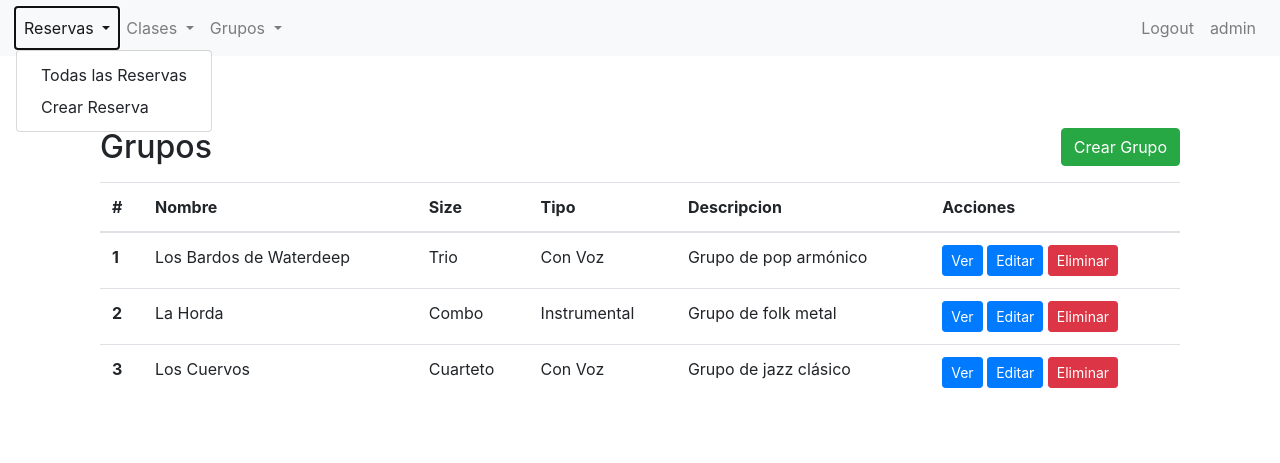
After one commit to BlueMogwai/Entrega_Final_Garcia, a Django app: page /bookings/grupo/list/ in a window 1280 px wide, after a click on "Reservas". The commit adds this page. Shown: the top 463 px of the page. Run offline with Django 5.2, Linux system fonts and the light colour scheme; a user stored in the database is signed in; data comes from the database, SQL or seed files in the repository; both versions use the stored data as it was before the commit; some libraries are stand-ins or nearby versions.

Commit message:
creacion de modelos/CRUD/links extra

```diff
--- a/bookings/forms.py
+++ b/bookings/forms.py
@@ -11,3 +11,9 @@ class ClaseSearchForm(forms.Form):
     nombre = forms.CharField(
         max_length=50, required=True, label="Ingresar nombre de la clase"
     )
+
+
+class GrupoSearchForm(forms.Form):
+    nombre = forms.CharField(
+        max_length=50, required=True, label="Ingresar nombre del grupo"
+    )
--- a/bookings/models.py
+++ b/bookings/models.py
@@ -5,44 +5,28 @@ from django.contrib.auth.models import User
 
 # Create your models here.
 
-class Size(models.Model):
-    duo = "duo"
-    trio = "trio"
-    cuarteto = "cuarteto"
-    combo = "combo"
-
-    size_choices = [
-        (duo, "duo"),
-        (trio, "trio"),
-        (cuarteto, "cuarteto"),
-        (combo, "combo"),
-    ]
-
-    size = models.CharField(max_length=10, choices=size_choices)
+class Size(models.TextChoices):
+    duo = "duo", ("Duo")
+    trio = "trio", ("Trio")
+    cuarteto = "cuarteto", ("Cuarteto")
+    combo = "combo", ("Combo")
 
 
-class Tipo(models.Model):
-    instrumental = "instrumental"
-    con_voz = "convoz"
-
-    tipo_choices = [
-        (instrumental, "Grupo instrumental"),
-        (con_voz, "Grupo con vocalista"),
-    ]
-
-    tipo = models.CharField(max_length=20, choices=tipo_choices)
+class Tipo(models.TextChoices):
+    instrumental = "instrumental", ("Instrumental")
+    con_voz = "convoz", ("Con Voz")
 
 
 class Grupo(models.Model):
     nombre = models.CharField(max_length=100)
     size = models.CharField(
         max_length=20,
-        choices=Size.size_choices,
+        choices=Size.choices,
         default=Size.combo
         )
     tipo = models.CharField(
         max_length=20,
-        choices=Tipo.tipo_choices,
+        choices=Tipo.choices,
         default=Tipo.instrumental
         )
     descripcion = models.CharField(max_length=500)
--- a/bookings/templates/bookings/base.html
+++ b/bookings/templates/bookings/base.html
@@ -22,9 +22,8 @@
                         Reservas
                     </a>
                     <div class="dropdown-menu" aria-labelledby="navbarDropdownMenuLinkReserva">
-                        <a class="dropdown-item" href="">Todas las Reservas</a>
-                        <a class="dropdown-item" href="">Crear Reserva</a>
-                        <a class="dropdown-item" href="">Buscar Reserva por usuario</a>
+                        <a class="dropdown-item" href="{% url 'reserva-list' %}">Todas las Reservas</a>
+                        <a class="dropdown-item" href="{% url 'reserva-create' %}">Crear Reserva</a>
                     </div>
                 </li>
                 <!-- Dropdown for Clase -->
@@ -36,6 +35,17 @@
                         <a class="dropdown-item" href="{% url 'clase-list' %}">Todas las Clases</a>
                         <a class="dropdown-item" href="{% url 'clase-create' %}">Crear Clase</a>
                         <a class="dropdown-item" href="{% url 'clase-buscar'%}">Buscar Clase</a>
+                    </div>
+                </li>
+                <!-- Dropdown for Grupo -->
+                <li class="nav-item dropdown">
+                    <a class="nav-link dropdown-toggle" href="#" id="navbarDropdownMenuLinkGrupo" role="button" data-toggle="dropdown" aria-haspopup="true" aria-expanded="false">
+                        Grupos
+                    </a>
+                    <div class="dropdown-menu" aria-labelledby="navbarDropdownMenuLinkGrupo">
+                        <a class="dropdown-item" href="{% url 'grupo-list' %}">Todos los Grupos</a>
+                        <a class="dropdown-item" href="{% url 'grupo-create' %}">Crear Grupo</a>
+                        <a class="dropdown-item" href="{% url 'grupo-buscar'%}">Buscar Grupo</a>
                     </div>
                 </li>
             </ul>
--- a/bookings/templates/bookings/vbc/clase_detail.html
+++ b/bookings/templates/bookings/vbc/clase_detail.html
@@ -7,6 +7,9 @@
     <div class="container">
         <div class="row">
             <div class="col-lg-8 mx-auto">
+                <div class="text-right mb-3">
+                    <a href="#" class="btn btn-primary" onclick="history.back()">Volver</a>
+                </div>
                 <div class="card shadow-sm">
                     <div class="card-header">
                         Detalle de la Clase
--- /dev/null
+++ b/bookings/templates/bookings/vbc/grupo_list.html
@@ -0,0 +1,49 @@
+{% extends 'bookings/base.html' %}
+
+{% block title %} Listado de Grupos {% endblock %}
+
+{% block content %}
+<section class="py-5">
+    <div class="container">
+        <div class="d-flex justify-content-between align-items-center mb-3">
+            <h2 class="mb-0">Grupos</h2>
+            <a href="{% url 'grupo-create'%}" class="btn btn-success">Crear Grupo</a>
+        </div>
+        <table class="table">
+            <thead>
+                <tr>
+                    <th scope="col">#</th>
+                    <th scope="col">Nombre</th>
+                    <th scope="col">Size</th>
+                    <th scope="col">Tipo</th>
+                    <th scope="col">Descripcion</th>
+                    <th scope="col">Acciones</th>
+
+                </tr>
+            </thead>
+            <tbody>
+                {% if todos_los_grupos %}
+                {% for grupo in todos_los_grupos %}
+                <tr>
+                    <th scope="row">{{ forloop.counter }}</th>
+                    <td>{{ grupo.nombre }}</td>
+                    <td>{{ grupo.get_size_display }}</td>
+                    <td>{{ grupo.get_tipo_display }}</td>
+                    <td>{{ grupo.descripcion }}</td>
+                    <td>
+                        <a href="{% url 'grupo-detail' grupo.id %}" class="btn btn-primary btn-sm">Ver</a>
+                        <a href="{% url 'grupo-update' grupo.id %}" class="btn btn-primary btn-sm">Editar</a>
+                        <a href="{% url 'grupo-delete' grupo.id %}" class="btn btn-danger btn-sm">Eliminar</a>
+                    </td>
+                </tr>
+                {% endfor %}
+                {% else %}
+                <tr>
+                    <td colspan="7">No hay grupos.</td>
+                </tr>
+                {% endif %}
+            </tbody>
+        </table>
+    </div>
+</section>
+{% endblock %}
--- a/bookings/urls.py
+++ b/bookings/urls.py
@@ -11,6 +11,18 @@ from .views import (
     user_logout_view,
     UserUpdateView,
     clase_search_view,
+    GrupoListView,
+    GrupoDetailView,
+    GrupoDeleteView,
+    GrupoUpdateView,
+    GrupoCreateView,
+    grupo_search_view,
+    ReservaListView,
+    ReservaDetailView,
+    ReservaDeleteView,
+    ReservaUpdateView,
+    ReservaCreateView,
+
 )
 
 
@@ -22,6 +34,17 @@ urlpatterns = [
     path("clase/<int:pk>/update/", ClaseUpdateView.as_view(), name="clase-update"),
     path("clase/create/", ClaseCreateView.as_view(), name="clase-create"),
     path("clase/buscar/", clase_search_view, name="clase-buscar"),
+    path("grupo/list/", GrupoListView.as_view(), name="grupo-list"),
+    path("grupo/<int:pk>/detail/", GrupoDetailView.as_view(), name="grupo-detail"),
+    path("grupo/<int:pk>/delete/", GrupoDeleteView.as_view(), name="grupo-delete"),
+    path("grupo/<int:pk>/update/", GrupoUpdateView.as_view(), name="grupo-update"),
+    path("grupo/create/", GrupoCreateView.as_view(), name="grupo-create"),
+    path("reserva/buscar/", grupo_search_view, name="grupo-buscar"),
+    path("reserva/list/", ReservaListView.as_view(), name="reserva-list"),
+    path("reserva/<int:pk>/detail/", ReservaDetailView.as_view(), name="reserva-detail"),
+    path("reserva/<int:pk>/delete/", ReservaDeleteView.as_view(), name="reserva-delete"),
+    path("reserva/<int:pk>/update/", ReservaUpdateView.as_view(), name="reserva-update"),
+    path("reserva/create/", ReservaCreateView.as_view(), name="reserva-create"),
     path("login/", user_login_view, name="login"),
     path("logout/", user_logout_view, name="logout"),
     path('editar-perfil/', UserUpdateView.as_view(), name='editar-perfil'),
--- a/bookings/views.py
+++ b/bookings/views.py
@@ -1,7 +1,7 @@
 from .models import Grupo, Clase, Reserva
 from .forms import UserEditForm
-from .forms import ClaseSearchForm
-# from django import forms
+from .forms import ClaseSearchForm, GrupoSearchForm
+from django import forms
 from django.urls import reverse_lazy
 from django.views.generic import(
     ListView,
@@ -74,6 +74,92 @@ def clase_search_view(request):
                 request, "bookings/form_search.html", context={"search_form": form}
             )
 
+
+class GrupoListView(LoginRequiredMixin, ListView):
+    model = Grupo
+    template_name = "bookings/vbc/grupo_list.html"
+    context_object_name = "todos_los_grupos"
+
+
+class GrupoDetailView(LoginRequiredMixin, DetailView):
+    model = Grupo
+    template_name = "bookings/vbc/grupo_detail.html"
+    context_object_name = "detalle_grupo"
+
+
+class GrupoDeleteView(LoginRequiredMixin, DeleteView):
+    model = Grupo
+    template_name = "bookings/vbc/grupo_confirm_delete.html"
+    success_url = reverse_lazy("grupo-list")
+
+
+class GrupoUpdateView(LoginRequiredMixin, UpdateView):
+    model = Grupo
+    template_name = "bookings/vbc/grupo_form.html"
+    fields = ["nombre", "size", "tipo", "descripcion"]
+    context_object_name = "grupo"
+    success_url = reverse_lazy("grupo-list")
+
+
+class GrupoCreateView(LoginRequiredMixin, CreateView):
+    model = Grupo
+    template_name = "bookings/vbc/grupo_form.html"
+    fields = ["nombre", "size", "tipo", "descripcion"]
+    success_url = reverse_lazy("grupo-list")
+
+
+def grupo_search_view(request):
+    if request.method == "GET":
+        form = GrupoSearchForm()
+        return render(
+            request, "bookings/form_search.html", context={"search_form": form}
+        )
+    elif request.method == "POST":
+        form = GrupoSearchForm(request.POST)
+        if form.is_valid():
+            nombre_del_grupo = form.cleaned_data["nombre"]
+            grupos_encontrados = Grupo.objects.filter(nombre=nombre_del_grupo).all()
+            contexto_dict = {"todos_los_grupos": grupos_encontrados}
+            return render(request, "bookings/vbc/grupo_list.html", contexto_dict)
+        else:
+            return render(
+                request, "bookings/form_search.html", context={"search_form": form}
+            )
+
+
+class ReservaListView(LoginRequiredMixin, ListView):
+    model = Reserva
+    template_name = "bookings/vbc/reserva_list.html"
+    context_object_name = "todas_las_reservas"
+
+
+class ReservaDetailView(LoginRequiredMixin, DetailView):
+    model = Reserva
+    template_name = "bookings/vbc/reserva_detail.html"
+    context_object_name = "reserva"
+
+
+class ReservaDeleteView(LoginRequiredMixin, DeleteView):
+    model = Reserva
+    template_name = "bookings/vbc/reserva_confirm_delete.html"
+    success_url = reverse_lazy("reserva-list")
+
+
+class ReservaUpdateView(LoginRequiredMixin, UpdateView):
+    model = Reserva
+    template_name = "bookings/vbc/reserva_form.html"
+    fields = ["nombre", "clase","instrumento", "seccion", "experiencia", "presentacion", "fecha", "hora_inicio", "hora_fin"]
+    context_object_name = "reserva"
+    success_url = reverse_lazy("reserva-list")
+
+
+class ReservaCreateView(LoginRequiredMixin, CreateView):
+    model = Reserva
+    template_name = "bookings/vbc/reserva_form.html"
+    fields = ["nombre", "clase","instrumento", "seccion", "experiencia", "presentacion", "fecha", "hora_inicio", "hora_fin"]
+    success_url = reverse_lazy("reserva-list")
+
+
 def user_login_view(request):
     if request.method == "GET":
         form = AuthenticationForm()
```
Also changed, not shown: bookings/templates/bookings/vbc/grupo_confirm_delete.html (added, +28 -0 lines), bookings/templates/bookings/vbc/grupo_detail.html (added, +28 -0 lines), bookings/templates/bookings/vbc/grupo_form.html (added, +28 -0 lines), bookings/templates/bookings/vbc/reserva_confirm_delete.html (added, +28 -0 lines), bookings/templates/bookings/vbc/reserva_detail.html (added, +37 -0 lines), bookings/templates/bookings/vbc/reserva_form.html (added, +28 -0 lines), bookings/templates/bookings/vbc/reserva_list.html (added, +63 -0 lines), bookings/migrations/0004_alter_grupo_tipo_alter_tipo_tipo.py (added), bookings/migrations/0005_delete_tipo_alter_grupo_tipo.py (added), bookings/migrations/0006_alter_grupo_tipo.py (added), bookings/migrations/0007_delete_size_alter_grupo_size.py (added), db.sqlite3.
